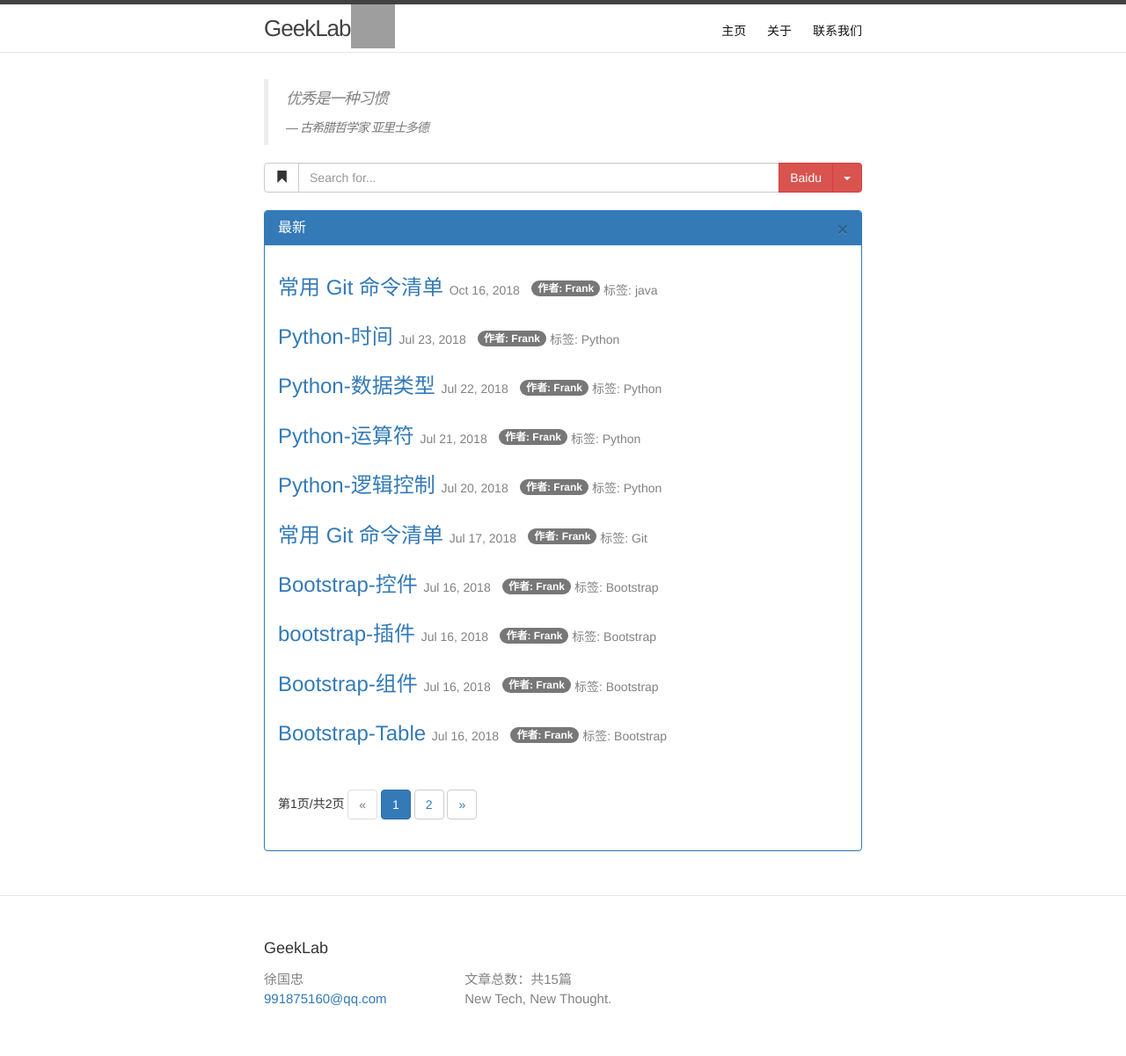
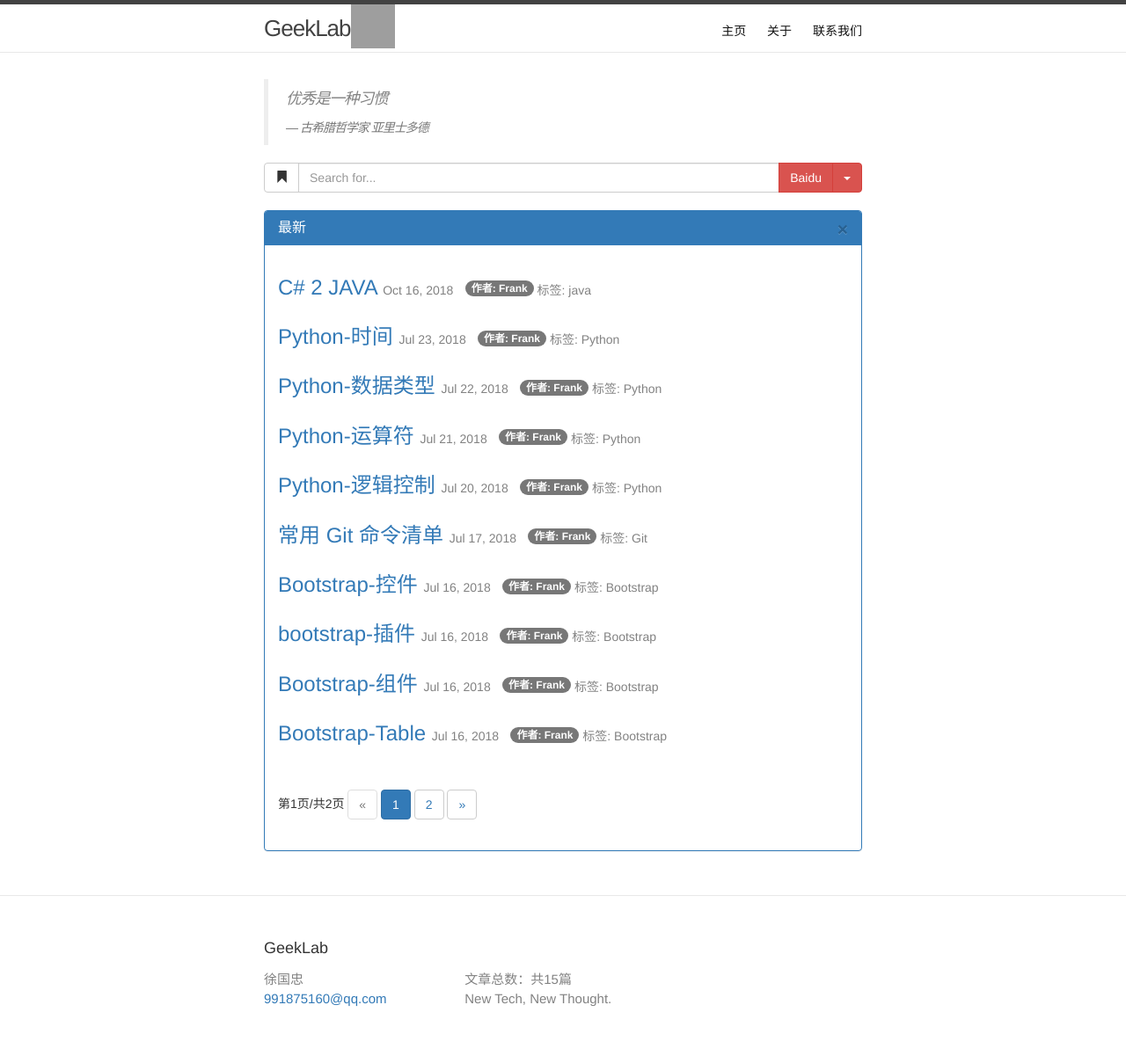
Before and after one commit to dirsky/blog, a Jekyll site: the page built from index.html, in a window 1280 px wide. Shown: the whole page at 88% size. Built offline with Jekyll 4.4.1, drawn with Linux system fonts in a browser that asks for light colours; the list of posts is cut into pages by our own code; comment, search, counter and statistics services are not loaded; grey boxes are pictures that could not be loaded.

Commit message:
更新java

```diff
--- a/_posts/2018-10-16-java.md
+++ b/_posts/2018-10-16-java.md
@@ -1,6 +1,6 @@
 ---
 layout: post
-title: 常用 Git 命令清单
+title: C# 2 JAVA
 author: Frank
 category: Learn
 tags: java
```
